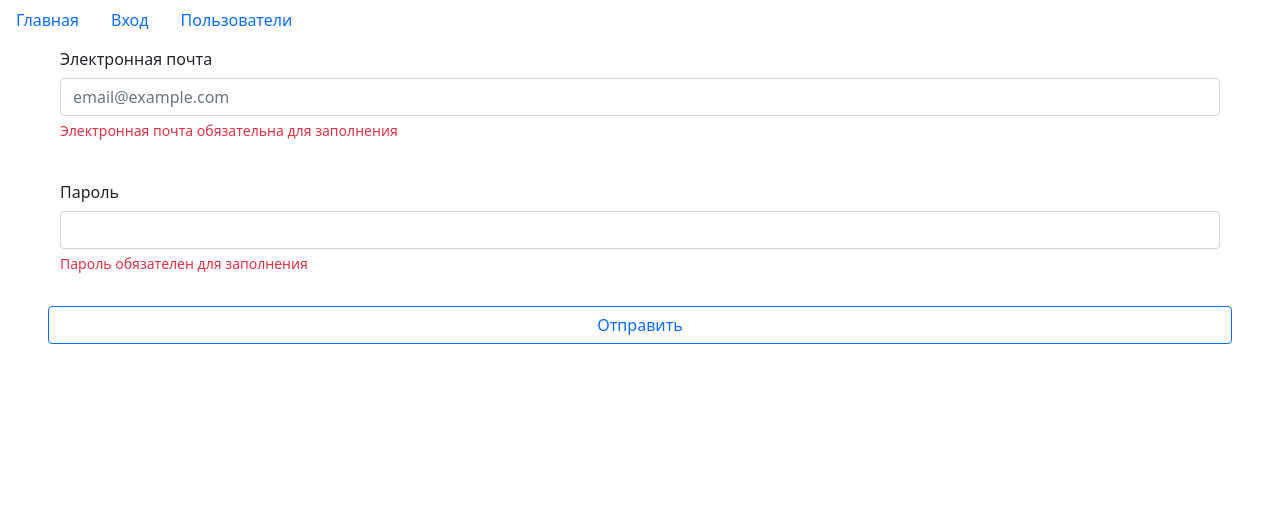
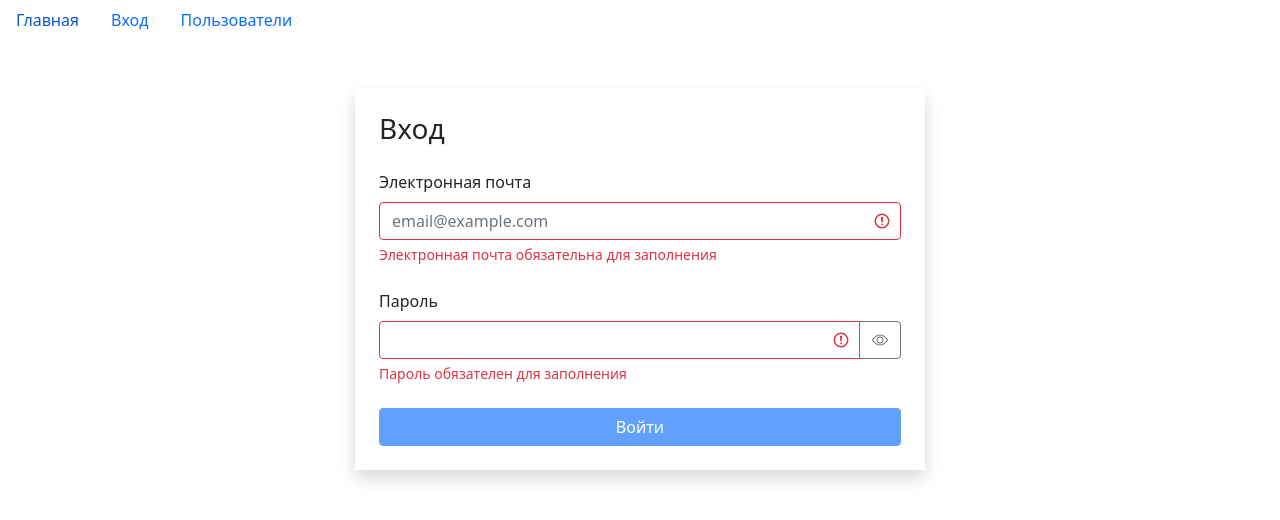
Before and after one commit to Alextxnk/React-app-fast-company, a React (Create React App) app: page /login in a window 1280 px wide. Shown: the top 520 px of the page. Built offline with nearby package versions, Linux system fonts and the light colour scheme.

Commit message:
add validation

```diff
--- a/src/app/components/textField.jsx
+++ b/src/app/components/textField.jsx
@@ -1,20 +1,53 @@
-import React from 'react';
+import React, { useState } from 'react';
 import PropTypes from 'prop-types';
 
-const TextField = ({ label, type, name, value, placeholder, onChange, error }) => {
+const TextField = ({
+   label,
+   type,
+   name,
+   value,
+   placeholder,
+   onChange,
+   error
+}) => {
+   const [showPassword, setShowPassword] = useState(false);
+
+   const getInputClasses = () => {
+      return 'form-control' + (error ? ' is-invalid' : '');
+   };
+
+   const toggleShowPassword = () => {
+      setShowPassword((prevState) => !prevState);
+   };
+
    return (
-      <div className='mb-3'>
-         <label className='col-md-4 col-form-label text-md-right' htmlFor={name}>{label}</label>
+      <div className='mb-4'>
+         <label className='form-label' htmlFor={name}>
+            {label}
+         </label>
+         <div className='input-group has-validation'>
             <input
-            className='form-control'
-            type={type}
+               className={getInputClasses()}
+               type={showPassword ? 'text' : type}
                id={name}
                name={name}
                value={value}
                placeholder={placeholder}
                onChange={onChange}
             />
-         {error && <p className='text-danger form-text'>{error}</p>}
+            {type === 'password' && (
+               <button
+                  className='btn btn-outline-secondary'
+                  type='button'
+                  onClick={toggleShowPassword}
+               >
+                  <i
+                     className={'bi bi-eye' + (showPassword ? '-slash' : '')}
+                  ></i>
+               </button>
+            )}
+            {error && <div className='invalid-feedback'>{error}</div>}
+         </div>
       </div>
    );
 };
--- a/src/app/components/usersList.jsx
+++ b/src/app/components/usersList.jsx
@@ -13,6 +13,7 @@ const UsersList = () => {
    const [professions, setProfession] = useState(api.professions.fetchAll());
    const [selectedProf, setSelectedProf] = useState();
    const [sortBy, setSortBy] = useState({ path: 'name', order: 'asc' });
+   const [searchQuery, setSearchQuery] = useState('');
    const pageSize = 8;
 
    // работа с users
@@ -43,9 +44,10 @@ const UsersList = () => {
 
    useEffect(() => {
       setCurrentPage(1);
-   }, [selectedProf]);
+   }, [selectedProf, searchQuery]);
 
    const handleProfessionSelect = (item) => {
+      if (searchQuery !== '') setSearchQuery('');
       setSelectedProf(item);
    };
 
@@ -57,8 +59,25 @@ const UsersList = () => {
       setSortBy(item);
    };
 
+   const handleSearchQuery = ({ target }) => {
+      setSelectedProf(undefined);
+      setSearchQuery(target.value);
+   };
+
    if (users) {
-      const filteredUsers = selectedProf ? users.filter((user) => JSON.stringify(user.profession) === JSON.stringify(selectedProf)) : users;
+      const filteredUsers = searchQuery
+         ? users.filter(
+            (user) =>
+               user.name.toLowerCase().indexOf(searchQuery.toLowerCase()) !==
+               -1
+         )
+         : selectedProf
+            ? users.filter(
+               (user) =>
+                  JSON.stringify(user.profession) ===
+                  JSON.stringify(selectedProf)
+            )
+            : users;
 
       const count = filteredUsers.length;
       const sortedUsers = _.orderBy(
@@ -91,6 +110,13 @@ const UsersList = () => {
             )}
             <div className='d-flex flex-column'>
                <SearchStatus length={count} />
+               <input
+                  type='text'
+                  name='searchQuery'
+                  placeholder='Поиск...'
+                  onChange={handleSearchQuery}
+                  value={searchQuery}
+               />
                {count > 0 && (
                   <UsersTable
                      users={userCrop}
--- a/src/app/layouts/login.jsx
+++ b/src/app/layouts/login.jsx
@@ -46,6 +46,8 @@ const Login = () => {
       return Object.keys(errors).length === 0;
    };
 
+   const isValid = Object.keys(errors).length === 0;
+
    const handleSubmit = (e) => {
       e.preventDefault();
       const isValid = validate();
@@ -54,8 +56,11 @@ const Login = () => {
    };
 
    return (
+      <div className='container mt-5'>
+         <div className='row'>
+            <div className='col-md-6 offset-md-3 shadow p-4'>
+               <h3 className='mb-4'>Вход</h3>
                <form onSubmit={handleSubmit}>
-         <div className='form-group row mx-5'>
                   <TextField
                      label='Электронная почта'
                      name='email'
@@ -72,11 +77,17 @@ const Login = () => {
                      onChange={handleChange}
                      error={errors.password}
                   />
-            <button className='btn btn-outline-primary' type='submit'>
-               Отправить
+                  <button
+                     className='btn btn-primary w-100 mx-auto'
+                     type='submit'
+                     disabled={!isValid}
+                  >
+                     Войти
                   </button>
+               </form>
             </div>
-      </form>
+         </div>
+      </div>
    );
 };
 
```
Lines whose indentation alone changed are shown as unchanged.
